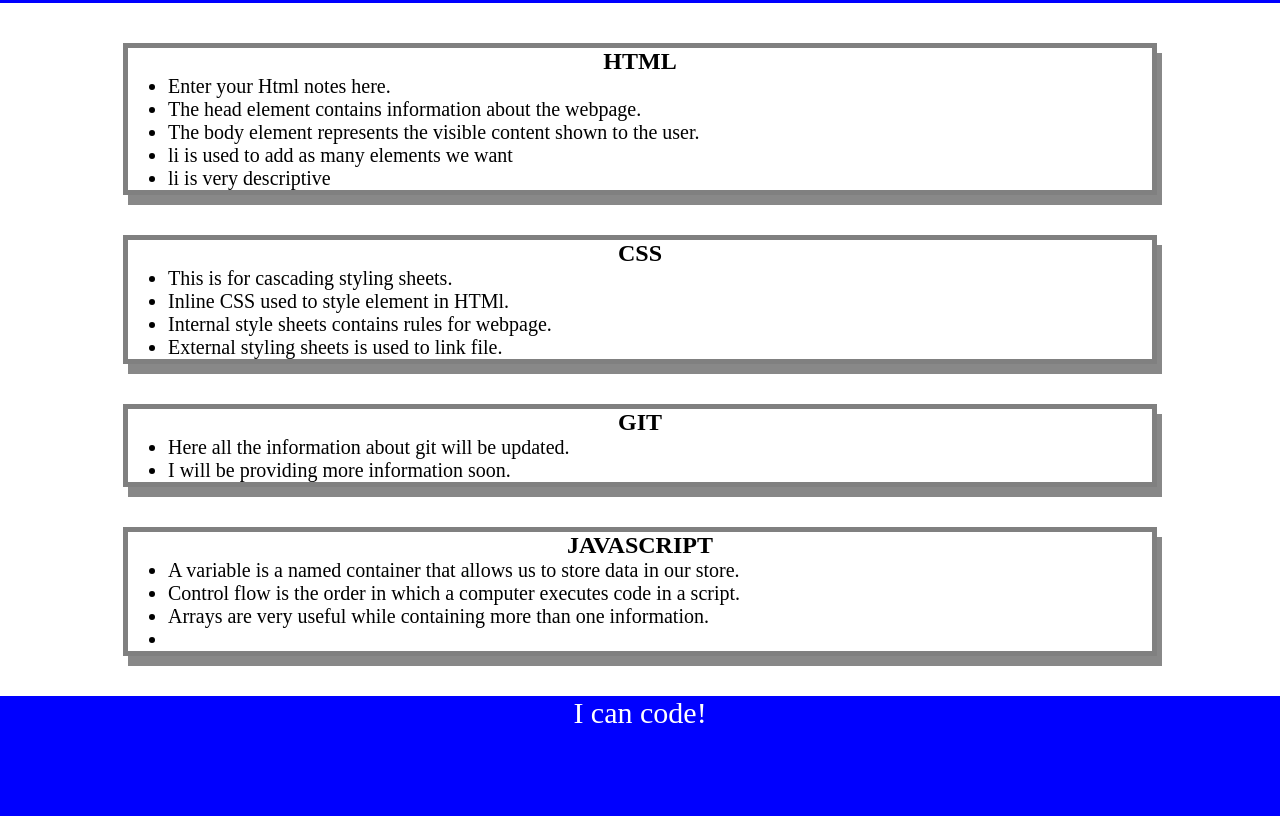
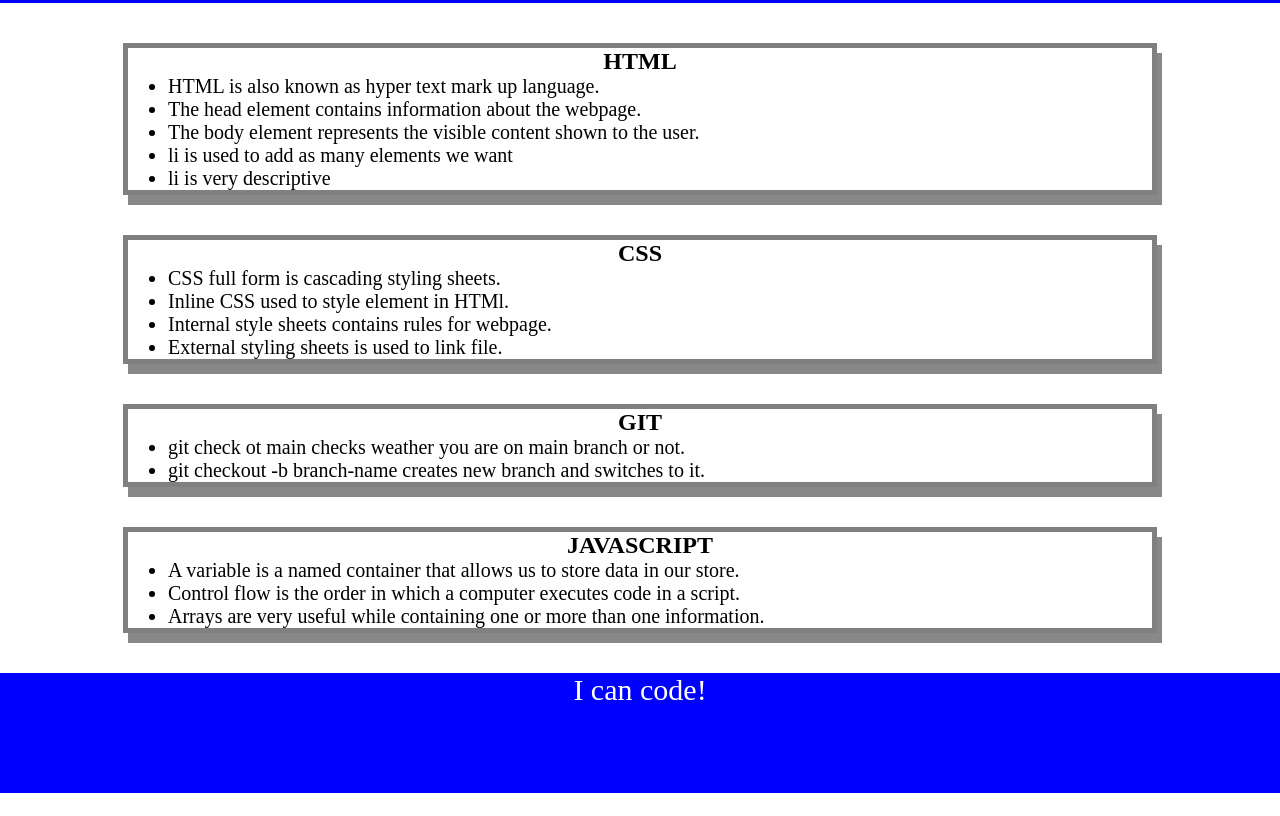
Before and after one commit to radhashyamsundardas/prework-study-guide, a plain HTML site: page index.html in a window 1280 px wide. Shown: the part 117-933 px from the top of the page. After the commit the page ends 910 px from the top, so only its background shows below. Drawn offline with Linux system fonts and the light colour scheme.

```diff
--- a/index.html
+++ b/index.html
@@ -17,7 +17,7 @@
       <section class="card" id="html-section">
         <h2>HTML</h2>
         <ul>
-        <li>Enter your Html notes here.</li>
+        <li>HTML is also known as hyper text mark up language.</li>
         <li>The head element contains information about the webpage.</li>
         <li>The body element represents the visible content shown to the user. </li>
         <li>li is used to add as many elements we want</li>
@@ -27,7 +27,7 @@
       <section class="card" id="css-section">
         <h2>CSS</h2>
           <ul>
-            <li> This is for cascading styling sheets.</li>
+            <li> CSS full form is cascading styling sheets.</li>
             <li> Inline CSS used to style element in HTMl.</li>
             <li>Internal style sheets contains rules for webpage.</li>
             <li>External styling sheets is used to link file.</li>
@@ -36,8 +36,8 @@
         <section class="card" id="git-section">
           <h2>GIT</h2>
           <ul>
-            <li>Here all the information about git will be updated.</li>
-            <li>I will be providing more information soon.</li>
+            <li>git check ot main checks weather you are on main branch or not.</li>
+            <li> git checkout -b branch-name creates new branch and switches to it.</li>
           </ul>
           </section>
           <section class="card" id="javascript-section">
@@ -45,8 +45,8 @@
             <ul>
               <li>A variable is a named container that allows us to store data in our store.</li>
               <li>Control flow is the order in which a computer executes code in a script.</li>
-              <li> Arrays are very useful while containing more than one information.<li>
-            </ul>
+              <li> Arrays are very useful while containing one or more than one information.</li>
+            <ul>
             </section>
     </main>
     <footer>
```
Also changed, not shown: 1 other file.
